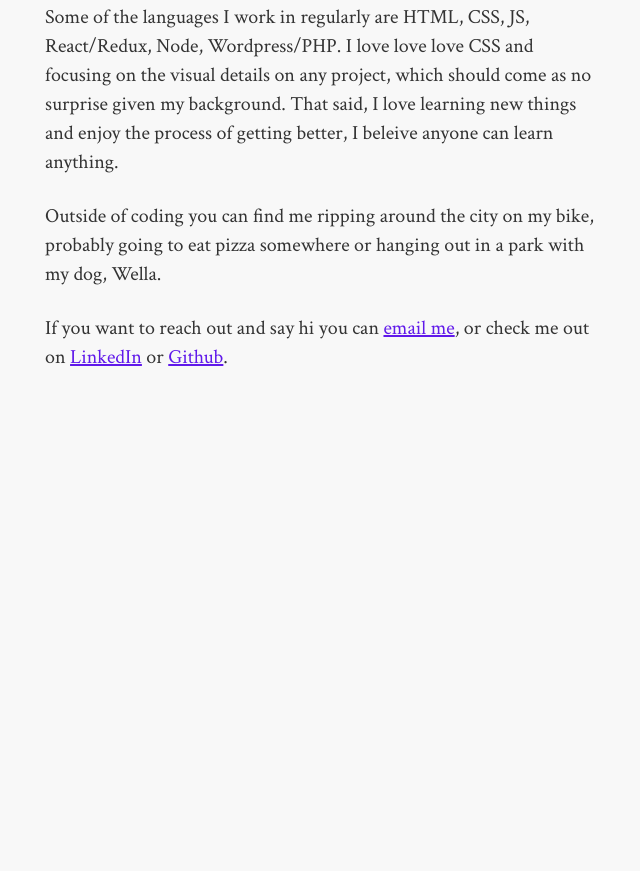
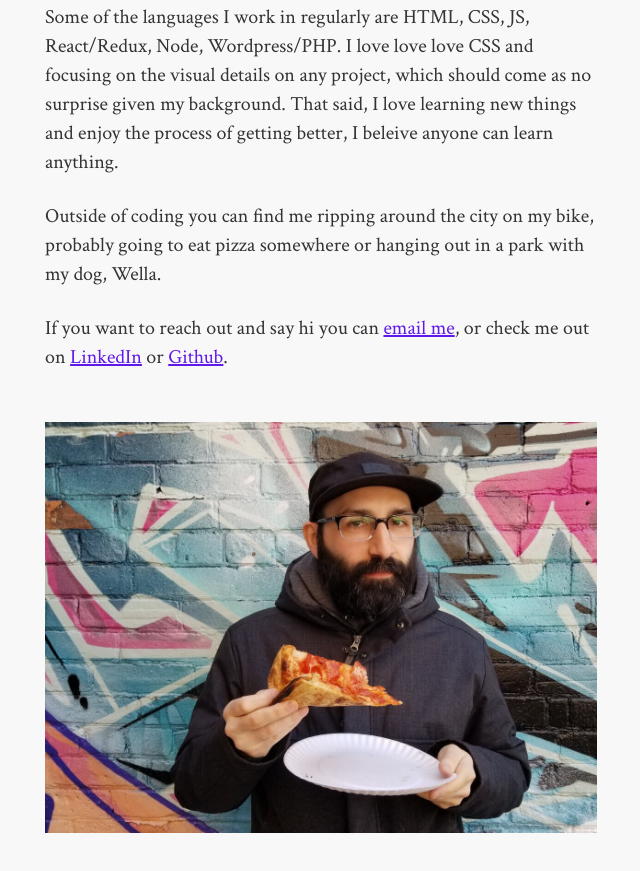
Before and after one commit to mikeybell/personal-site-2019, a Gatsby site: page / in a window 1280 px wide. Shown: the part 561-1432 px from the top of the page, without its empty margins (319-959 px from the left). Before the commit the page ends 1013 px from the top, so only its background shows below. Built offline with nearby package versions, Linux system fonts and the light colour scheme; Gatsby itself is replaced by a stand-in of ours.

Commit message:
Adds image

```diff
--- a/src/components/image.js
+++ b/src/components/image.js
@@ -17,9 +17,9 @@ const Image = () => (
   <StaticQuery
     query={graphql`
       query {
-        placeholderImage: file(relativePath: { eq: "gatsby-astronaut.png" }) {
+        placeholderImage: file(relativePath: { eq: "mikebell.jpg" }) {
           childImageSharp {
-            fluid(maxWidth: 300) {
+            fluid(maxWidth: 600) {
               ...GatsbyImageSharpFluid
             }
           }
--- a/src/pages/index.js
+++ b/src/pages/index.js
@@ -2,12 +2,14 @@ import React from 'react';
 import Layout from '../components/layout';
 import SEO from '../components/seo';
 import Content from '../components/content';
+import Image from '../components/image';
 
 const IndexPage = () => (
   <Layout>
     <SEO title="Home" />
     <h1>Mike Bell</h1>
     <Content />
+    <Image />
   </Layout>
 );
 
--- a/src/styles/global.css
+++ b/src/styles/global.css
@@ -292,6 +292,9 @@ dd {
 p {
   margin-bottom: 1.25rem;
 }
+p:last-of-type {
+  margin-bottom: 2.5rem;
+}
 figure {
   margin-left: 0;
   margin-right: 0;
```
Also changed, not shown: src/images/mikebell.jpg (added).
